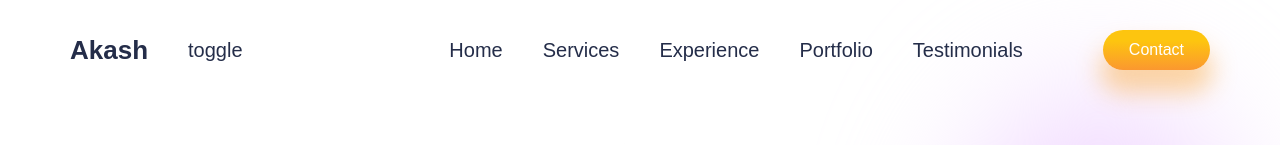
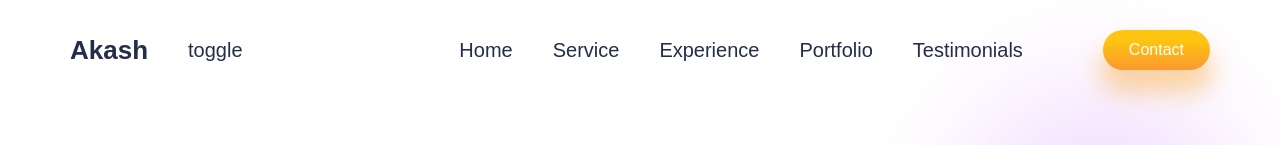
Before and after one commit to Akash-Singh-007/iamakashsingh, a React (Create React App) app: page / in a window 1280 px wide. Shown: the top 145 px of the page. Built offline with nearby package versions, Linux system fonts and the light colour scheme; a web font is replaced by a local one.

Commit message:
add intro

```diff
--- a/src/components/Navbar/Navbar.jsx
+++ b/src/components/Navbar/Navbar.jsx
@@ -12,7 +12,7 @@ const Navbar = () => {
             <div className="n-list">
                 <ul>
                     <li>Home</li>
-                    <li>Services</li>
+                    <li>Service</li>
                     <li>Experience</li>
                     <li>Portfolio</li>
                     <li>Testimonials</li>
```
